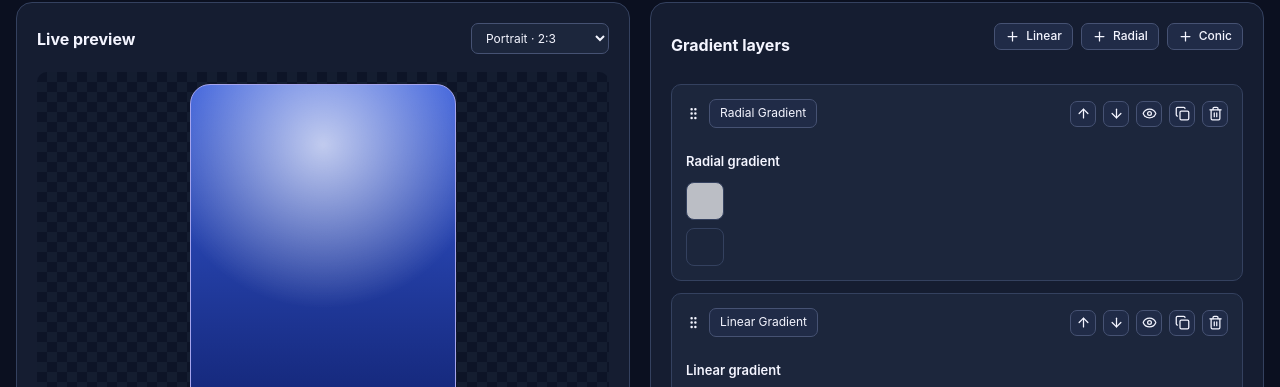
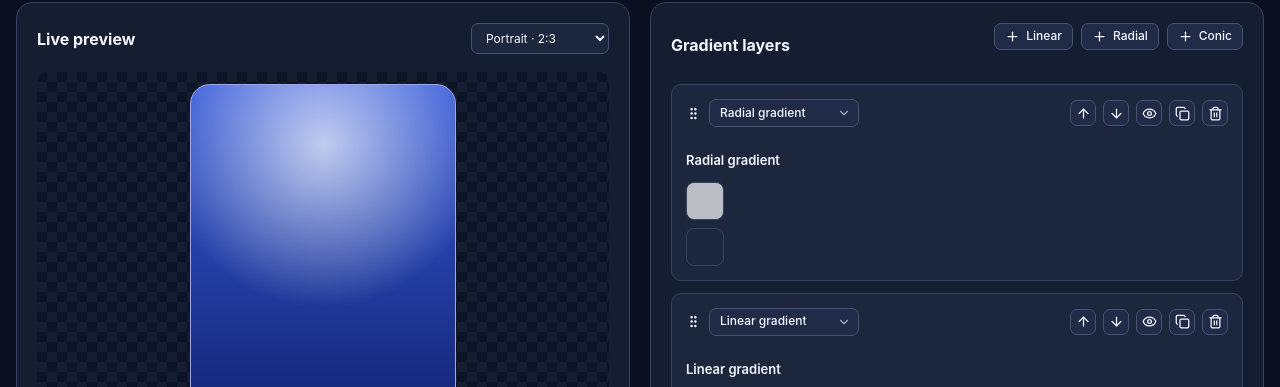
Before and after one commit to thomas367/gradientPlayground, a React (Vite) app: page / in a window 1280 px wide. Shown: the part 138-525 px from the top of the page. Built offline with nearby package versions, Linux system fonts and the light colour scheme.

Commit message:
Add dropdown to change gradient type

```diff
--- a/src/components/gradientLayers/gradientLayers.tsx
+++ b/src/components/gradientLayers/gradientLayers.tsx
@@ -9,7 +9,8 @@ import * as Styled from './styles';
 const gradientTypes: GradientType[] = [GradientType.LINEAR, GradientType.RADIAL, GradientType.CONIC];
 
 export const GradientLayers = observer(function CSSOutput(): React.JSX.Element {
-    const { layers, toggleLayerVisibility, removeLayer, duplicateLayer, moveLayer, addLayer } = gradientStore;
+    const { layers, toggleLayerVisibility, removeLayer, duplicateLayer, moveLayer, addLayer, changeLayerType } =
+        gradientStore;
 
     return (
         <Panel
@@ -31,7 +32,18 @@ export const GradientLayers = observer(function CSSOutput(): React.JSX.Element {
                         <Styled.LayerItem key={layer.id}>
                             <Styled.LayerHeader>
                                 <GripVertical size={15} />
-                                <Styled.LayerType>{layer.type} gradient</Styled.LayerType>
+                                <Styled.LayerTypeSelectWrapper>
+                                    <Styled.LayerTypeSelect
+                                        aria-label="Layer type"
+                                        value={layer.type}
+                                        onChange={(event) => changeLayerType(layer.id, event.target.value as GradientType)}
+                                    >
+                                        <option value={GradientType.LINEAR}>Linear gradient</option>
+                                        <option value={GradientType.RADIAL}>Radial gradient</option>
+                                        <option value={GradientType.CONIC}>Conic gradient</option>
+                                    </Styled.LayerTypeSelect>
+                                    <Styled.LayerTypeChevron size={14} aria-hidden="true" />
+                                </Styled.LayerTypeSelectWrapper>
                                 <Styled.LayerActions>
                                     <Styled.IconButton
                                         type="button"
--- a/src/components/gradientLayers/styles.tsx
+++ b/src/components/gradientLayers/styles.tsx
@@ -1,4 +1,5 @@
 import styled from 'styled-components';
+import { ChevronDown } from 'lucide-react';
 
 export const ButtonsWrapper = styled.div`
     display: flex;
@@ -23,9 +24,11 @@ export const AddButton = styled.button`
     white-space: nowrap;
     cursor: pointer;
 
-    &:hover {
-        background: #2d3a5b;
-        border-color: #9566ff;
+    @media (hover: hover) {
+        &:hover {
+            background: #2d3a5b;
+            border-color: #9566ff;
+        }
     }
 
     &:focus-visible {
@@ -84,15 +87,48 @@ export const LayerHeader = styled.div`
     margin-bottom: 12px;
 `;
 
-export const LayerType = styled.span`
-    padding: 5px 10px;
+export const LayerTypeSelectWrapper = styled.div`
+    position: relative;
+    display: inline-flex;
+    align-items: center;
+    width: 150px;
+`;
+
+export const LayerTypeSelect = styled.select`
+    appearance: none;
+    width: 100%;
+    height: 28px;
+    padding: 0 28px 0 10px;
     border: 1px solid var(--color-secondary-border);
     border-radius: 7px;
     background: #202b47;
     color: var(--color-text);
     font-size: 12px;
-    text-transform: capitalize;
-    white-space: nowrap;
+    font-weight: 500;
+    cursor: pointer;
+
+    @media (hover: hover) {
+        &:hover {
+            background: #2d3a5b;
+        }
+    }
+
+    &:focus {
+        outline: none;
+        border-color: var(--color-primary);
+    }
+
+    &:focus-visible {
+        outline: 2px solid var(--color-primary);
+        outline-offset: 2px;
+    }
+`;
+
+export const LayerTypeChevron = styled(ChevronDown)`
+    position: absolute;
+    right: 8px;
+    color: var(--color-text-secondary);
+    pointer-events: none;
 `;
 
 export const LayerActions = styled.div`
--- a/src/stores/gradientStore.ts
+++ b/src/stores/gradientStore.ts
@@ -77,6 +77,10 @@ class GradientStore {
         this.selectedPresetId = null;
     };
 
+    changeLayerType = (id: string, type: GradientType) => {
+        console.log(id, type);
+    };
+
     updateLayer = (id: string, changes: Partial<GradientLayer>) => {
         const layer = this.layers.find((layer) => layer.id === id);
 
```
